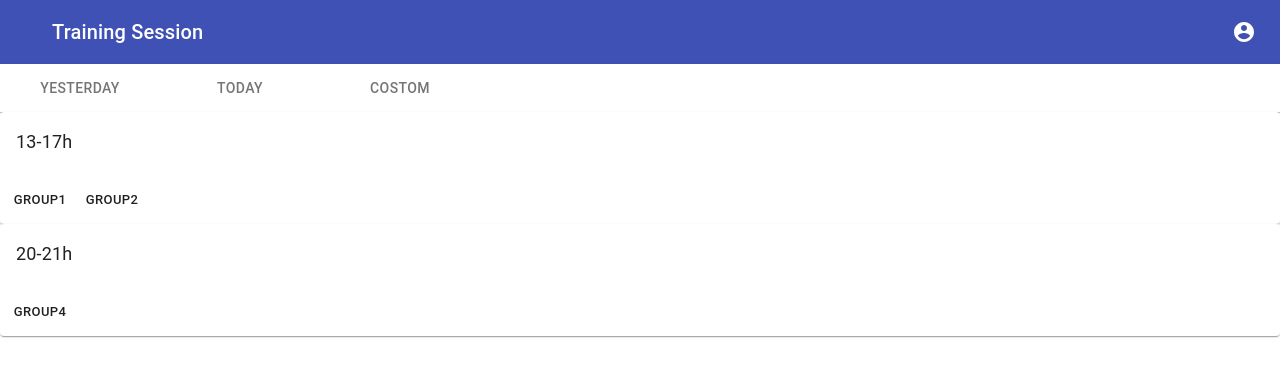
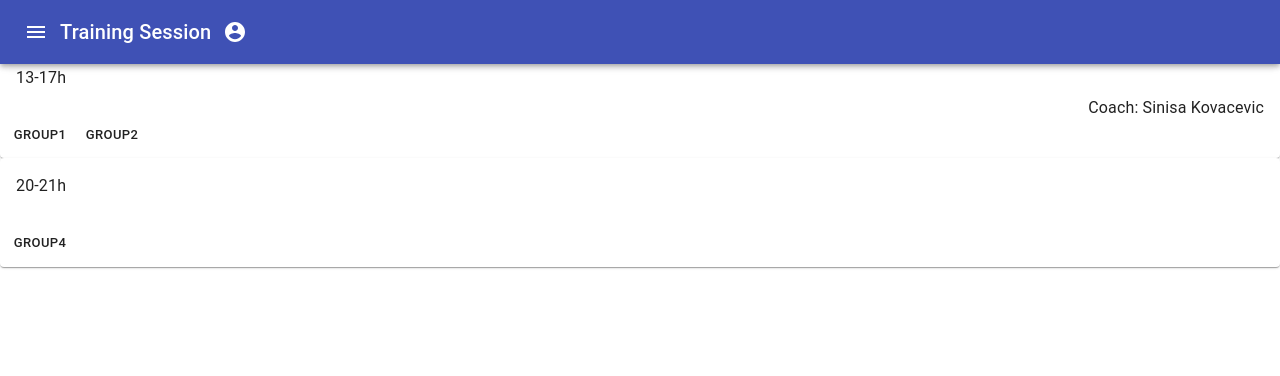
Before and after one commit to msvitlica/my-first-react-app, a React (Create React App) app: page / in a window 1280 px wide. Shown: the top 376 px of the page. Built offline with nearby package versions, Linux system fonts and the light colour scheme.

Commit message:
all components changed to class components

```diff
--- a/src/App.js
+++ b/src/App.js
@@ -1,20 +1,17 @@
 import React from 'react';
-import { Grid, Container,} from '@material-ui/core';
+import { Grid, Container, } from '@material-ui/core';
 import './App.css';
+import AppBar from './components/AppBar/AppBar.js';
 import SignIn from './components/SignIn/SignIn.js';
-import AppBar from './components/AppBar/AppBar.js';
 import TrainingSession from './components/TrainingSession/TrainingSession.js'
 
 export default class App extends React.Component {
   render() {
     return (
-        <div>
-          <Grid item>
-        <AppBar></AppBar>
-          <TrainingSession></TrainingSession>
-          </Grid>
-        </div>
-
+      <Grid>
+        <AppBar/>
+        <TrainingSession/>
+      </Grid>
     )
   }
 }
--- /dev/null
+++ b/src/components/AppBar/AppBar.css
@@ -0,0 +1,3 @@
+.login{
+    float: right;
+}
--- a/src/components/AppBar/AppBar.js
+++ b/src/components/AppBar/AppBar.js
@@ -1,33 +1,26 @@
 import React from 'react';
-import { makeStyles } from '@material-ui/core/styles';
-import { AppBar, Toolbar, IconButton, Typography } from '@material-ui/core';
+import { AppBar, Toolbar, IconButton, Typography, } from '@material-ui/core';
 import AccountCircleIcon from '@material-ui/icons/AccountCircle';
+import MenuIcon from '@material-ui/icons/Menu';
 
-const useStyles = makeStyles((theme) => ({
-  root: {
-    flexGrow: 1,
-  },
-  menuButton: {
-    marginRight: theme.spacing(2),
-  },
-  title: {
-    flexGrow: 1,
-  },
-}));
-export default function Header(){
-  const classes= useStyles();
+export default class Header extends React.Component{
+  render() {
         return (
-          <div className={classes.root}>
-            <AppBar position="static">
+          <div>
+            <AppBar>
             <Toolbar>
-            <IconButton edge="start" className={classes.menuButton} color="inherit" aria-label="menu">
+            <IconButton  edge="start" color="inherit" aria-label="menu">
+            <MenuIcon />
               </IconButton>
-              <Typography variant="h6" className={classes.title} >
+              <Typography variant="h6" >
                 Training Session
               </Typography>
-              <AccountCircleIcon></AccountCircleIcon>
+              <IconButton  className='login'color="inherit" aria-label="login">
+              <AccountCircleIcon/>
+              </IconButton>
             </Toolbar>
           </AppBar>
           </div>
         )
+  }
 }
--- a/src/components/SignIn/SignIn.css
+++ b/src/components/SignIn/SignIn.css
@@ -1,8 +1,8 @@
 .signInHeader {
    color: rgb(55, 60, 194);
-   padding:30% 30% 10%;
+   padding:10% 50% 5% 48%;
 
 }
 .signInButtons {
-   padding:0% 30% 10%;
+   padding:0% 28% 70% 45%;
 }
--- /dev/null
+++ b/src/components/TrainingSession/Groups.css
@@ -0,0 +1,3 @@
+.coachName {
+    float: right;
+}
--- /dev/null
+++ b/src/components/TrainingSession/Groups.js
@@ -0,0 +1,33 @@
+import React, { Component } from 'react';
+import { Typography, Button, Card, CardActions, CardContent } from '@material-ui/core';
+import './Groups.css';
+export default class SortedGroups extends React.Component {
+    render() {
+        return (
+            <div>
+                <Card>
+                    <CardContent>
+                        <Typography color="textPrimary" gutterBottom>
+                            13-17h
+                        </Typography>
+                        <Typography className='coachName' color="textPrimary" >Coach: Sinisa Kovacevic</Typography>
+                    </CardContent>
+                    <CardActions>
+                        <Button size="small">Group1</Button>
+                        <Button size="small">Group2</Button>
+                    </CardActions>
+                </Card>
+                <Card>
+                    <CardContent>
+                        <Typography color="textPrimary" gutterBottom>
+                            20-21h
+          </Typography>
+                    </CardContent>
+                    <CardActions>
+                        <Button size="small">Group4</Button>
+                    </CardActions>
+                </Card>
+            </div>
+        )
+    }
+}
--- a/src/components/TrainingSession/SortedGroups.js
+++ /dev/null
@@ -1,43 +0,0 @@
-import React, { Component } from 'react';
-import { makeStyles } from '@material-ui/core/styles';
-import { Typography, Button, Card, CardActions, CardContent } from '@material-ui/core';
-const useStyles = makeStyles({
-    root: {
-        minWidth: 275,
-    },
-    title: {
-        fontSize: 18,
-    },
-    pos: {
-        marginBottom: 12,
-    },
-});
-
-export default function SortedGroups() {
-    const classes = useStyles();
-    return (
-        <div>
-        <Card className={classes.root}>
-            <CardContent>
-                <Typography className={classes.title} color="textPrimary" gutterBottom>
-                    13-17h
-              </Typography>
-            </CardContent>
-            <CardActions>
-                <Button size="small">Group1</Button>
-                <Button size="small">Group2</Button>
-            </CardActions>
-        </Card>
-        <Card className={classes.root}>
-        <CardContent>
-            <Typography className={classes.title} color="textPrimary" gutterBottom>
-                20-21h
-          </Typography>
-        </CardContent>
-        <CardActions>
-            <Button size="small">Group4</Button>
-        </CardActions>
-    </Card>
-    </div>
-    )
-}
--- a/src/components/TrainingSession/TrainingSession.js
+++ b/src/components/TrainingSession/TrainingSession.js
@@ -1,30 +1,21 @@
 import React from 'react';
-import {Paper,Tabs,Tab,} from '@material-ui/core';
-import SortedGroups from './SortedGroups.js'
-
-export default function DisabledTabs() {
-    const [value, setValue] = React.useState(3);
-
-    const handleChange = (event, newValue) => {
-        setValue(newValue);
-    };
-
+import { Paper, Tabs, Tab, } from '@material-ui/core';
+import Groups from './Groups.js';
+export default class TrainingSession extends React.Component {
+    render() {
         return (
             <div>
-        <Paper square>
+                <Paper variant="outlined">
                     <Tabs
-                value={value}
                         indicatorColor="primary"
-                textColor="primary"
-                onChange={handleChange}
-                aria-label="disabled tabs example"
-            >
+                        textColor="primary" >
                         <Tab label="Yesterday" />
                         <Tab label="Today" />
                         <Tab label="Costom" />
                     </Tabs>
                 </Paper>
-        <SortedGroups></SortedGroups>
+                <Groups></Groups>
             </div>
         );
     }
+}
```
Lines whose indentation alone changed are shown as unchanged.
